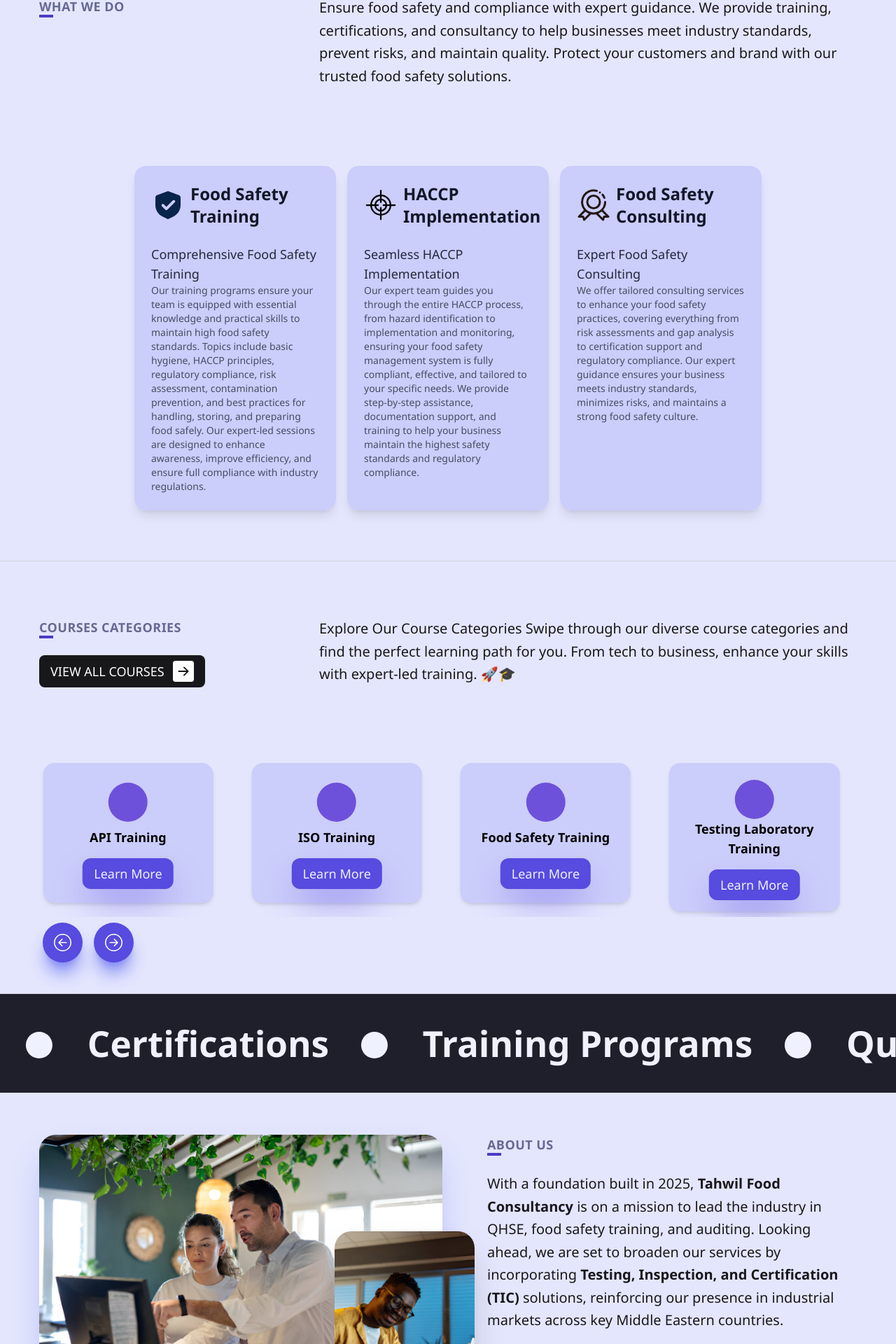
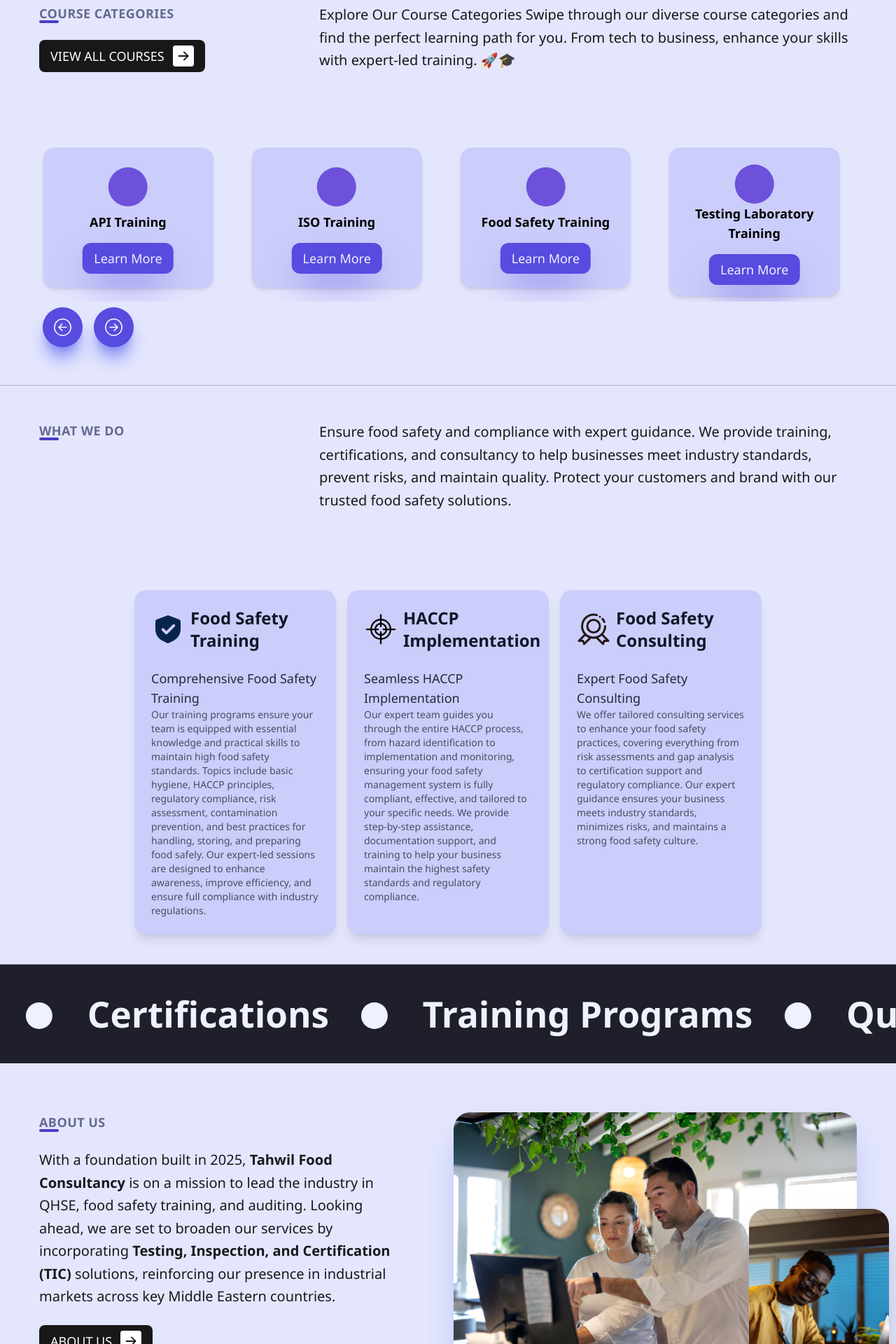
Before and after one commit to TanveerSP/tahwil-food-consultancy-, a React (Vite) app: page / in a window 1280 px wide. Shown: the part 1064-2984 px from the top of the page at 70% size. Built offline with nearby package versions, Linux system fonts and the light colour scheme.

Commit message:
update ui and add About page code

```diff
--- a/src/App.jsx
+++ b/src/App.jsx
@@ -3,6 +3,7 @@
 import Navbar from "./components/common/Navbar";
 import Home from "./pages/Home";
 import Error from "./pages/Error";
+import About from "./pages/About";
 
 function App() {
   return (
@@ -10,6 +11,7 @@
       <Navbar />
       <Routes>
         <Route path="/" element={<Home />} />
+        <Route path="/about" element={<About />} />
         <Route path="*" element={<Error />} />
       </Routes>
     </div>
--- /dev/null
+++ b/src/components/ui/Heading.jsx
@@ -0,0 +1,14 @@
+import React from "react";
+
+const Heading = ({ text }) => {
+  return (
+    <div className="relative group w-fit">
+      <h3 className="text-lg tracking-wide uppercase font-semibold text-mirage-500">
+        {text}
+      </h3>
+      <div className="absolute bottom-0 left-0 h-1 rounded-full bg-chetwode-blue-700 w-7 transition-all duration-300 group-hover:w-full"></div>
+    </div>
+  );
+};
+
+export default Heading;
--- a/src/index.css
+++ b/src/index.css
@@ -12,8 +12,8 @@
   --color-mirage-600: #515478;
   --color-mirage-700: #424462;
   --color-mirage-800: #393a53;
-  --color-mirage-900: #1F1F2B;
-  --color-mirage-950: #17171C;
+  --color-mirage-900: #1f1f2b;
+  --color-mirage-950: #17171c;
 
   --color-titan-white-50: #eff1fe;
   --color-titan-white-100: #e4e6fd;
@@ -39,15 +39,6 @@
   --color-chetwode-blue-900: #36317e;
   --color-chetwode-blue-950: #201d49;
 }
-
-/*
-Hero Section: #2A3300 (950) Background + #C4D600 (500) Button
-Navbar: #5F6C08 (800) Background + #FFFEC5 (100) Text
-Primary Button: #C4D600 (500) + #A0B500 (600) Hover
-Headings: #798902 (700)
-Text: #505B0C (900)
-Footer: #2A3300 (950)
-*/
 
 /* Fix unwanted horizontal scrolling */
 html,
@@ -125,3 +116,41 @@
 .border-animate:hover::before {
   transform: translateX(100%);
 }
+
+/* ================================================= */
+/*  Ruseable css */
+/* ================================================= */
+/* Comman use css container border */
+.container-border {
+  padding-top: 10px;
+  padding-bottom: 10px;
+  border-bottom: 1px solid #b0b2c9;
+}
+
+/* Container-layout css */
+.container-layout {
+  width: 100%;
+  display: flex;
+  flex-direction: column-reverse;
+  align-items: flex-start;
+  justify-content: space-between;
+  padding: 10px 24px; /* Default: px-6 */
+  padding-bottom: 20px; /* pb-20 */
+  height: auto;
+  gap: 10px; /* gap-10 */
+
+  /* Medium screens (md) */
+  @media (min-width: 768px) {
+    padding-left: 40px; /* md:px-10 */
+    padding-right: 40px;
+  }
+
+  /* Large screens (lg) */
+  @media (min-width: 1024px) {
+    flex-direction: row;
+    align-items: flex-start;
+    padding-left: 56px; /* lg:px-14 */
+    padding-right: 56px;
+    gap: 16px; /* lg:gap-16 */
+  }
+}
--- /dev/null
+++ b/src/pages/About.jsx
@@ -0,0 +1,88 @@
+import React from "react";
+import Footer from "../components/common/Footer";
+import Heading from "../components/ui/Heading";
+import ButtonCTA from "../components/ui/ButtonCTA";
+import { IoCheckmarkCircle } from "react-icons/io5";
+import Img from "../assets/Img.jpg";
+
+const foodSafetyBenefits = [
+  { id: 1, text: "Educate businesses on the best food safety practices." },
+  {
+    id: 2,
+    text: "Minimize risks of food contamination and foodborne illnesses.",
+  },
+  {
+    id: 3,
+    text: "Assist in achieving compliance with food safety laws and standards.",
+  },
+  {
+    id: 4,
+    text: "Enhance the overall quality and hygiene of food production and handling.",
+  },
+];
+
+const About = () => {
+  return (
+    <div className="w-full mt-18 relative">
+      {/* Banner section */}
+      <div className="">
+        <div className="min-h-[50vh] flex flex-col items-center justify-center space-y-10 text-center p-8">
+          <h1 className="text-2xl md:text-3xl lg:text-4xl font-semibold leading-snug text-black">
+            Say Goodbye to Food Safety Hassles,
+            <br />
+            <span className="text-chetwode-blue-600">
+              With Tahwil, Compliance is Simple.
+            </span>
+          </h1>
+
+          <p className="text-mirage-700 text-lg mt-4 max-w-2xl">
+            Managing food safety regulations and compliance doesn’t have to be
+            overwhelming.
+            <b> Tahwil Food Consultancy</b> is here to streamline the process
+            for you.
+          </p>
+
+          <ButtonCTA />
+        </div>
+      </div>
+
+      {/* Missions and more */}
+      <div className="container-border bg-white">
+        <div className="w-full px-6 md:px-10 lg:px-14 mx-auto flex lg:flex-row flex-col gap-y-10 items-start justify-between gap-x-4 py-10">
+          {/* Left - Mission Statement */}
+          <div className="space-y-5 max-w-xl group">
+            <img
+              className="rounded-3xl border-[1px] border-mirage-300 shadow-2xl shadow-chetwode-blue-300 w-full"
+              src={Img}
+              alt=""
+            />
+          </div>
+
+          {/* Right - Description */}
+          <div className="space-y-5 max-w-3xl group ">
+            <Heading text={"Our Mission"} />
+
+            <h3 className="text-mirage-800 text-lg mt-4 font-medium">
+              At Tahwil Food Consultancy, our mission is to create a safer and
+              healthier food industry by offering top-tier consultancy,
+              training, and certification services. We aim to:
+            </h3>
+
+            <div className="space-y-3">
+              {foodSafetyBenefits.map((ele) => (
+                <div key={ele.id} className="flex items-center gap-x-2">
+                  <IoCheckmarkCircle className="text-green-600 text-3xl" />
+                  <p className="text-mirage-700 text-lg">{ele.text}</p>
+                </div>
+              ))}
+            </div>
+          </div>
+        </div>
+      </div>
+
+      <Footer />
+    </div>
+  );
+};
+
+export default About;
--- a/src/pages/Home.jsx
+++ b/src/pages/Home.jsx
@@ -5,26 +5,59 @@
 import ButtonDefault from "../components/ui/ButtonDefault";
 import Marquee from "../components/home/Marquee";
 import AnimatedCards from "../components/home/AnimatedCards";
-import Card from "../components/ui/Card";
 import SwiperCard from "../components/home/SwiperCard";
 import Footer from "../components/common/Footer";
 import ContactUs from "../components/common/ContactUs";
+import Heading from "../components/ui/Heading";
 
 const Home = () => {
   return (
     <div className="w-full mt-18 relative">
       <Hero />
 
+      {/* ====================================================== */}
+      {/* Courses Categories */}
+      {/* ====================================================== */}
+      <div className=" container-border">
+        <div className="w-full py-15 h-auto px-6 md:px-10 lg:px-14  flex flex-col lg:flex-row items-start lg:items-start justify-between gap-10 lg:gap-16 ">
+          {/* heading */}
+          <div className="max-w-4xl py-5 flex flex-col gap-6">
+            {/* Title */}
+            <div>
+              <Heading text={"course categories"} />
+            </div>
+
+            <div className="flex flex-col gap-y-3">
+              <div>
+                <ButtonDefault text="view all courses" />
+              </div>
+            </div>
+          </div>
+
+          {/* paragrap */}
+          <div className="py-5">
+            <p className="text-xl  text-black font-medium max-w-3xl leading-relaxed">
+              Explore Our Course Categories Swipe through our diverse course
+              categories and find the perfect learning path for you. From tech
+              to business, enhance your skills with expert-led training. 🚀🎓
+            </p>
+          </div>
+        </div>
+        {/* Swiper Card Content */}
+        <div className="w-11/12 mx-auto py-5 ">
+          <SwiperCard />
+        </div>
+      </div>
+
+      {/* ====================================================== */}
       {/* What We Do Section */}
-      <div className="py-10 border-b-[1px] border-gray-300">
+      {/* ====================================================== */}
+      <div className="container-border">
         {/* Section Header (Separate Group) */}
         <div className="w-full px-6 md:px-10 lg:px-14 mx-auto flex lg:flex-row flex-col gap-y-20 items-start justify-between py-10 group">
           {/* Left - Small Heading */}
-          <div className="max-w-xl space-y-0.5 relative">
-            <h3 className="text-lg tracking-wide font-semibold text-mirage-500">
-              WHAT WE DO
-            </h3>
-            <div className="absolute bottom-0 left-0 w-5 h-1 bg-chetwode-blue-700 transition-all duration-300 group-hover:w-30"></div>
+          <div>
+            <Heading text={"what we do"} />
           </div>
 
           {/* Right - Description */}
@@ -42,51 +75,48 @@
         </div>
       </div>
 
-      {/* Courses Categories */}
-      <div className=" border-b-[1px] group border-gray-300">
-        <div className="w-full py-15 h-auto px-6 md:px-10 lg:px-14  flex flex-col lg:flex-row items-start lg:items-start justify-between gap-10 lg:gap-16 ">
-          {/* heading */}
-          <div className="max-w-4xl py-5 flex flex-col gap-6">
-            {/* Title */}
-
-            <div className="max-w-xl space-y-0.5 relative">
-              <h3 className="text-lg tracking-wide font-semibold text-mirage-500">
-                COURSES CATEGORIES
-              </h3>
-              <div className="absolute bottom-0 left-0 w-5 h-1 bg-chetwode-blue-700 transition-all duration-300 group-hover:w-49"></div>
-            </div>
-
-            <div className="flex flex-col gap-y-3">
-              <div>
-                <ButtonDefault text="view all courses" />
-              </div>
-            </div>
-          </div>
-
-          <div className="py-5">
-            <p className="text-xl  text-black font-medium max-w-3xl leading-relaxed">
-              Explore Our Course Categories Swipe through our diverse course
-              categories and find the perfect learning path for you. From tech
-              to business, enhance your skills with expert-led training. 🚀🎓
-            </p>
-          </div>
-        </div>
-        {/* Swiper Card Content */}
-        <div className="w-11/12 mx-auto py-5 ">
-          <SwiperCard />
-        </div>
-      </div>
-
+      {/* ====================================================== */}
       {/* Marquee Animation Line */}
+      {/* ====================================================== */}
       <div>
         <Marquee />
       </div>
 
+      {/* ====================================================== */}
       {/* About Us Section */}
+      {/* ====================================================== */}
+      <div className="container-border py-10">
         <div className="w-full group pb-20 h-auto px-6 md:px-10 lg:px-14 py-10 flex flex-col-reverse lg:flex-row items-start lg:items-start justify-between gap-10 lg:gap-16 ">
-        {/* Left - Images Section */}
+          {/* left - Text Section */}
+          <div className="max-w-4xl py-5 flex flex-col gap-6">
+            {/* Title */}
+            <div>
+              <Heading text={"About Us"} />
+            </div>
 
+            {/* Description */}
+            <p className="text-base sm:text-lg md:text-xl text-black font-medium max-w-3xl leading-relaxed">
+              With a foundation built in 2025,{" "}
+              <strong>Tahwil Food Consultancy</strong> is on a mission to lead
+              the industry in QHSE, food safety training, and auditing. Looking
+              ahead, we are set to broaden our services by incorporating
+              <strong>
+                {" "}
+                Testing, Inspection, and Certification (TIC)
+              </strong>{" "}
+              solutions, reinforcing our presence in industrial markets across
+              key Middle Eastern countries.
+            </p>
+
+            {/* CTA Button */}
+            <div>
+              <ButtonDefault text={"about us"} />
+            </div>
+          </div>
+
+          {/* right - Images Section */}
           <div className="max-w-xl py-5 relative">
+            {/* images */}
             <img
               className="rounded-3xl shadow-2xl shadow-chetwode-blue-300 w-full"
               src={AboutImg}
@@ -100,41 +130,19 @@
               />
             </div>
           </div>
-
-        {/* Right - Text Section */}
-        <div className="max-w-4xl py-5 flex flex-col gap-6">
-          {/* Title */}
-          <div className="max-w-xl space-y-0.5  relative">
-            <h3 className="text-lg tracking-wide font-semibold text-mirage-500">
-              ABOUT US
-            </h3>
-            <div className="absolute bottom-0 left-0 w-5 h-1 bg-chetwode-blue-700 transition-all duration-300 group-hover:w-22"></div>
-          </div>
-
-          {/* Description */}
-          <p className="text-base sm:text-lg md:text-xl text-black font-medium max-w-3xl leading-relaxed">
-            With a foundation built in 2025,{" "}
-            <strong>Tahwil Food Consultancy</strong> is on a mission to lead the
-            industry in QHSE, food safety training, and auditing. Looking ahead,
-            we are set to broaden our services by incorporating
-            <strong> Testing, Inspection, and Certification (TIC)</strong>{" "}
-            solutions, reinforcing our presence in industrial markets across key
-            Middle Eastern countries.
-          </p>
-
-          {/* CTA Button */}
-          <div>
-            <ButtonDefault text={"about us"} />
-          </div>
         </div>
       </div>
 
+      {/* ====================================================== */}
       {/* Contact page */}
+      {/* ====================================================== */}
       <div>
         <ContactUs />
       </div>
 
+      {/* ====================================================== */}
       {/* Footer */}
+      {/* ====================================================== */}
       <div>
         <Footer />
       </div>
```
Lines whose indentation alone changed are shown as unchanged.
